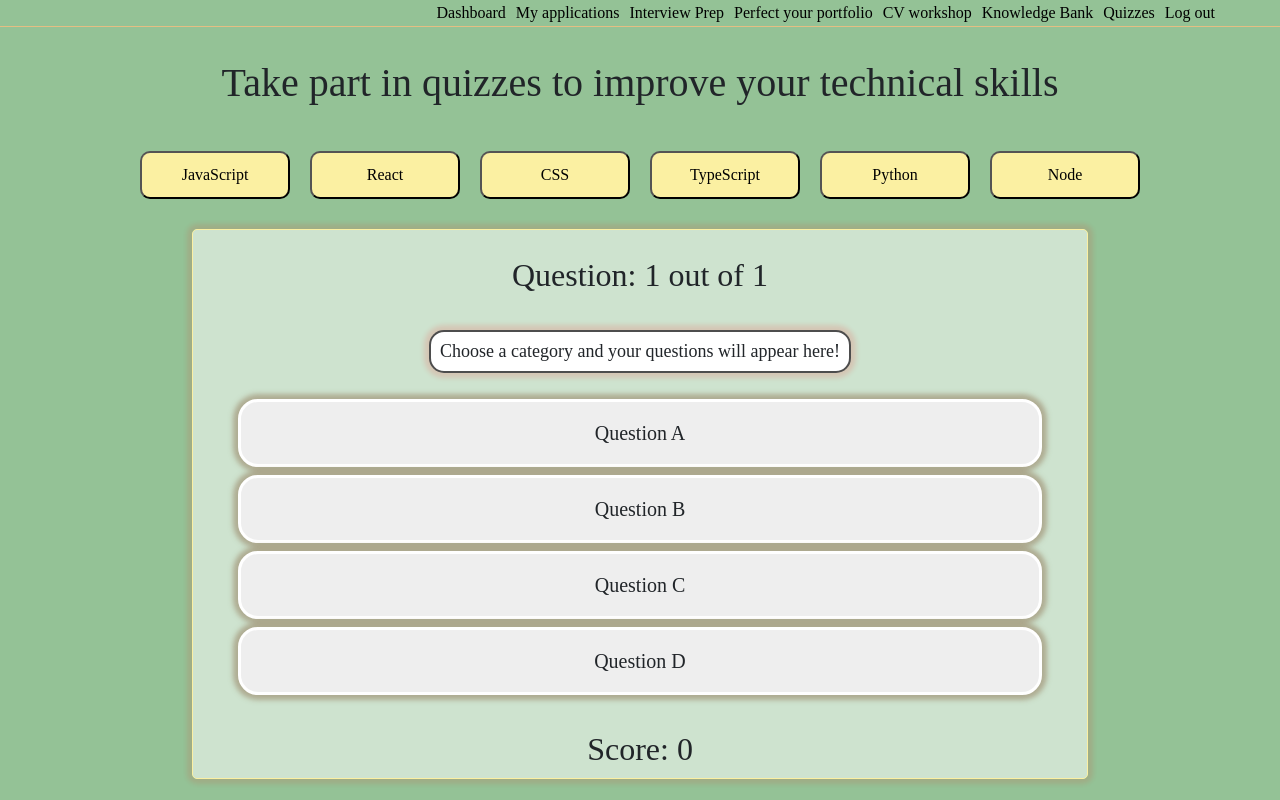
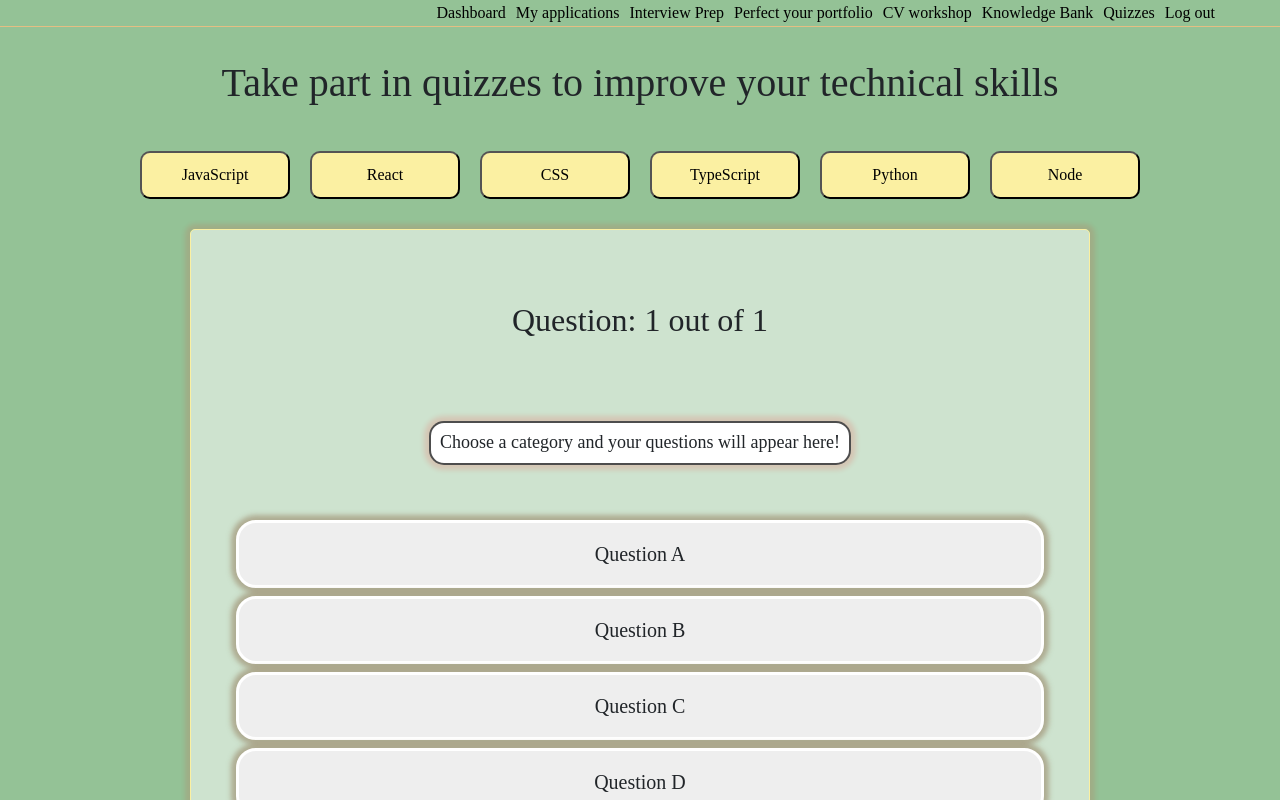
Before and after one commit to SchoolOfCode/bc13_final-project_front-end-cyber-insecure, a React (Create React App) app: page /quizzes in a window 1280 px wide. Shown: the top 800 px of the page. Built offline with nearby package versions, Linux system fonts and the light colour scheme; no server answers; sample sign-in values are in the browser's storage.

Commit message:
quiz css

```diff
--- a/src/Components/Quizzes/Quizzes.css
+++ b/src/Components/Quizzes/Quizzes.css
@@ -42,8 +42,8 @@
   justify-content: center;
   text-align: center;
   min-width: 70vw;
-  width: 350px;
-  height: 550px;
+  width: 900px;
+  height: 700px;
   background-color: #ffffff8c;
   border-radius: 5px;
   gap: 10px;
@@ -72,12 +72,15 @@
   align-items: center;
   justify-content: center;
   text-align: center;
+  min-width: 70vw;
   width: 900px;
-  height: 550px;
-  background-color: #d9d9d9;
+  height: 700px;
+  background-color: #ffffff8c;
   border-radius: 5px;
   gap: 10px;
   margin-bottom: 5%;
+  border: 1px solid #FBF0A2;
+  box-shadow: 0px 0px 5px 5px #ff00001c;
 }
 
 .quiz-question-card h2 {
@@ -143,5 +146,4 @@
 .whole-badge-container h1{
   width: 100%;
   min-height: 80px;
-
 }
```
